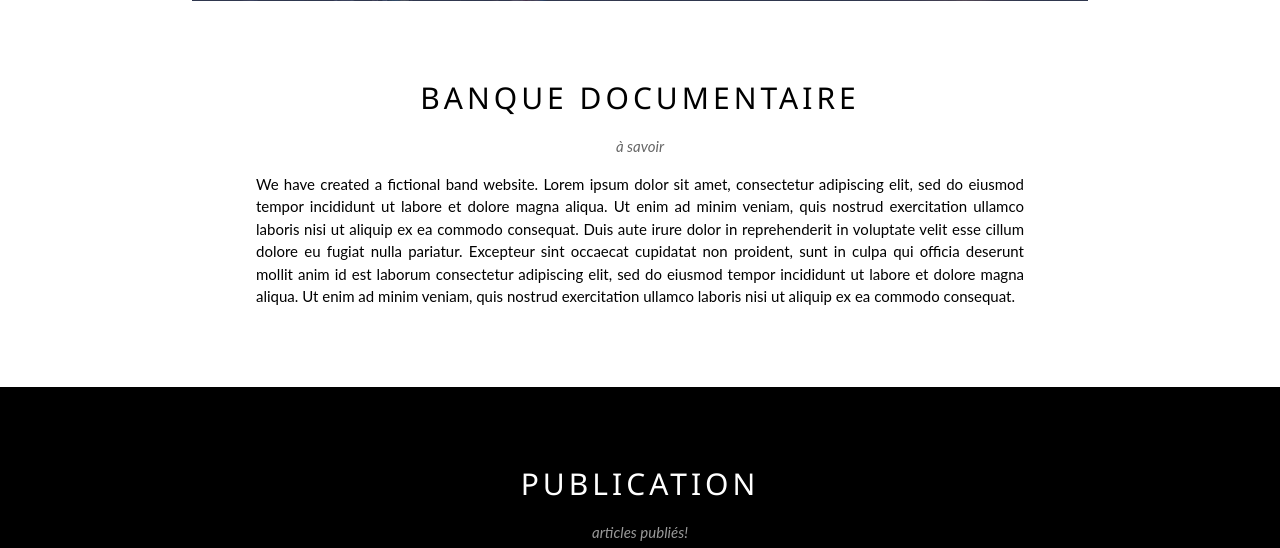
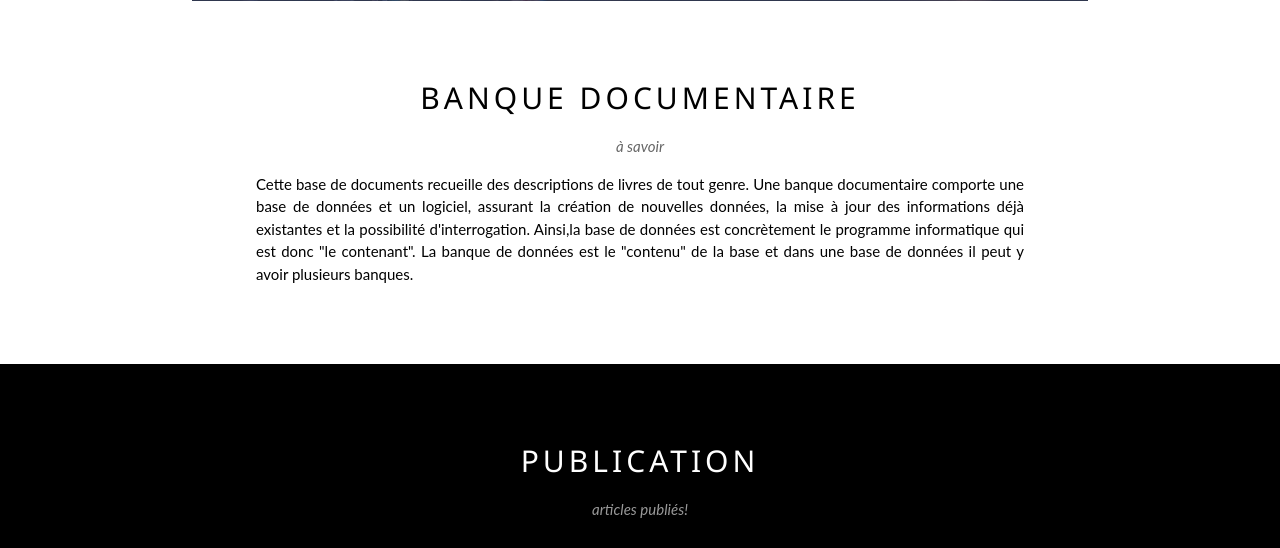
Before and after one commit to adja-khady-2003/banque_documentaire, a PHP site: page / in a window 1280 px wide. Shown: the part 873-1421 px from the top of the page. Run offline with PHP 8.4, Linux system fonts and the light colour scheme; data comes from the database, SQL or seed files in the repository; data that the repository does not hold is empty; some web fonts are replaced.

Commit message:
liste doc

```diff
--- a/index.php
+++ b/index.php
@@ -90,9 +90,12 @@ $query_part = mysqli_query($conn, $sql_part) or die(mysqli_error($conn));
     <div class="w3-container w3-content w3-center w3-padding-64" style="max-width:800px" id="band">
       <h2 class="w3-wide">BANQUE DOCUMENTAIRE</h2>
       <p class="w3-opacity"><i>à savoir</i></p>
-      <p class="w3-justify">We have created a fictional band website. Lorem ipsum dolor sit amet, consectetur adipiscing elit, sed do eiusmod tempor incididunt ut labore et dolore magna aliqua. Ut enim ad minim veniam, quis nostrud exercitation ullamco laboris nisi ut aliquip
-        ex ea commodo consequat. Duis aute irure dolor in reprehenderit in voluptate velit esse cillum dolore eu fugiat nulla pariatur. Excepteur sint occaecat cupidatat non proident, sunt in culpa qui officia deserunt mollit anim id est laborum consectetur
-        adipiscing elit, sed do eiusmod tempor incididunt ut labore et dolore magna aliqua. Ut enim ad minim veniam, quis nostrud exercitation ullamco laboris nisi ut aliquip ex ea commodo consequat.</p>
+      <p class="w3-justify"> Cette base de documents recueille des descriptions de livres de tout genre.
+      Une banque documentaire comporte une base de données et un logiciel, assurant la création de nouvelles données,
+       la mise à jour des informations déjà existantes et la possibilité d'interrogation.
+       Ainsi,la base de données est concrètement le programme informatique qui est donc "le contenant".
+       La banque de données est le "contenu" de la base et dans une base de données il peut y avoir plusieurs banques.
+      </p>
     </div>
 
     <!-- The Tour Section -->
```
